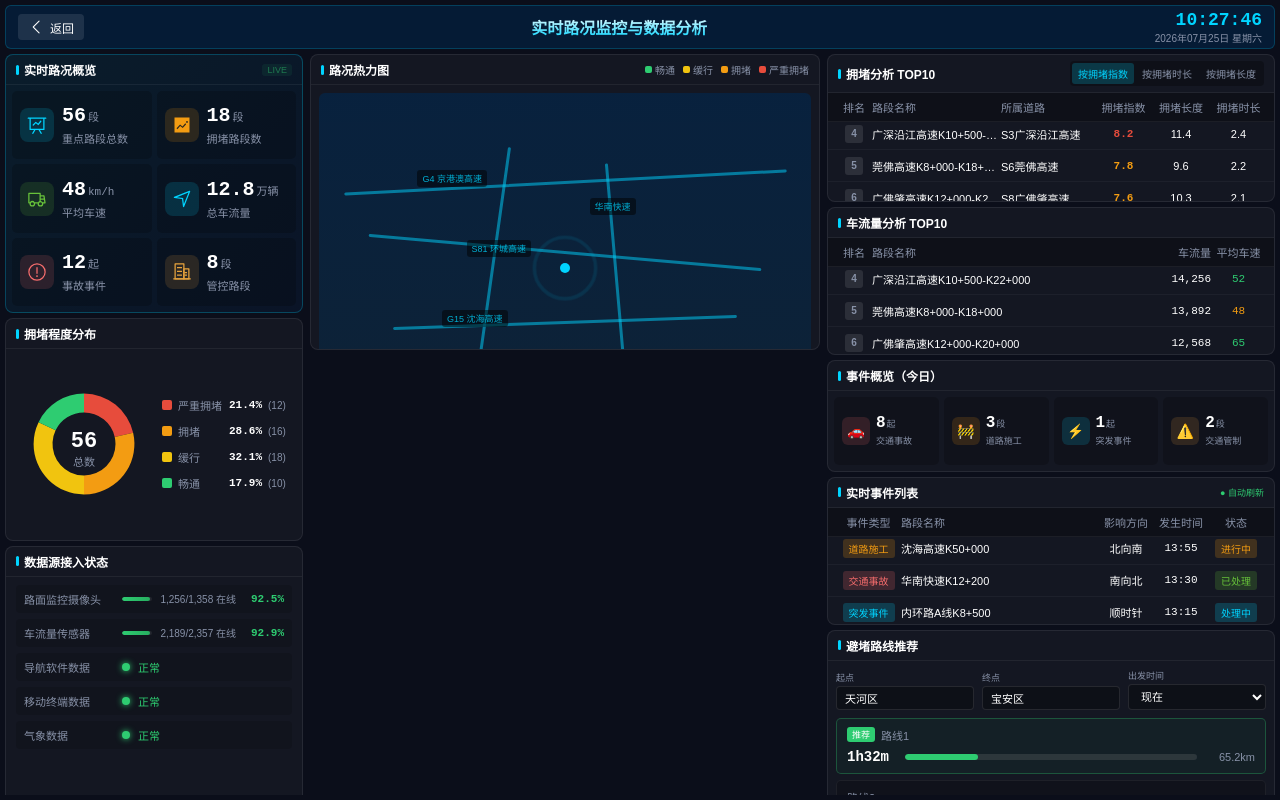
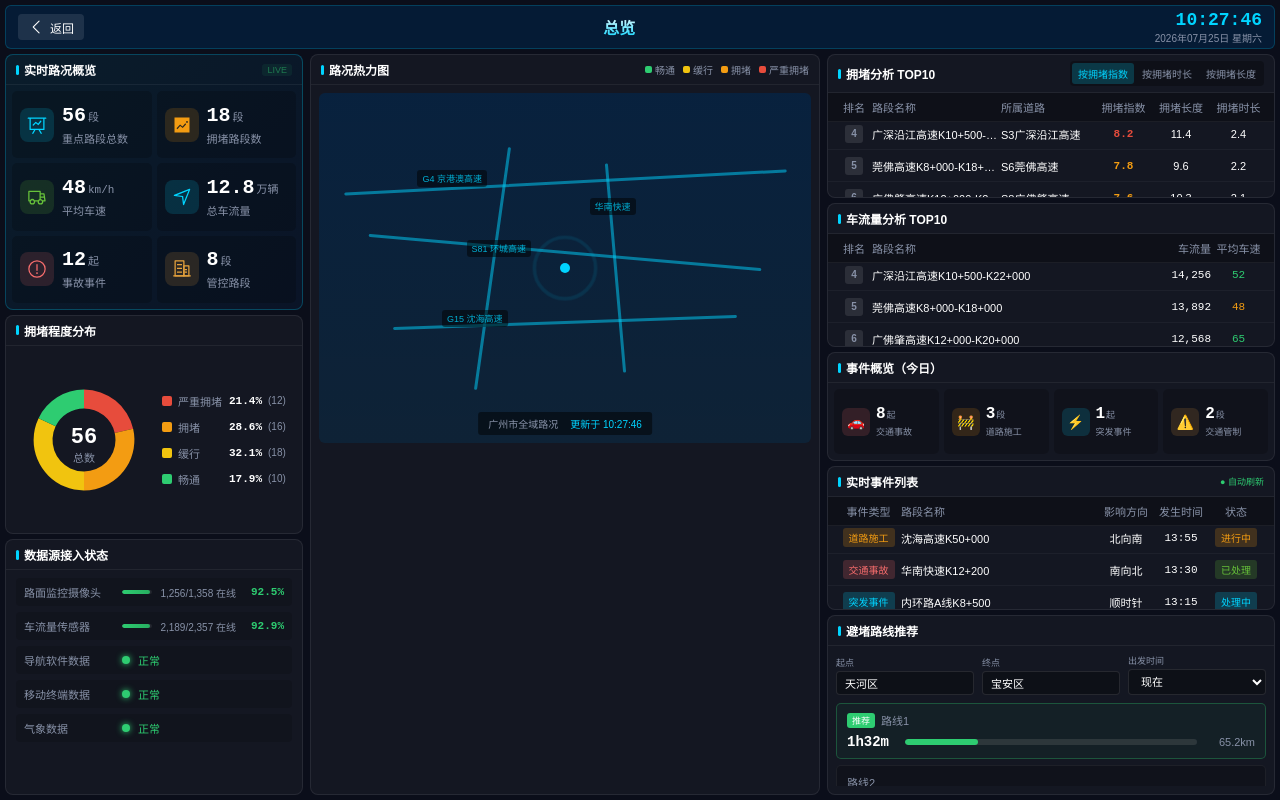
Before and after one commit to xinrun0928/rbac-design, a Vue app: page /dispatch/road/screen/overview in a window 1280 px wide. Built offline with nearby package versions, Linux system fonts and the light colour scheme.

Commit message:
feat: update page title and improve layout responsiveness in Overview.vue

```diff
--- a/src/views/dispatch/road/screen/Overview.vue
+++ b/src/views/dispatch/road/screen/Overview.vue
@@ -377,7 +377,7 @@
         <el-icon :size="18"><ArrowLeft /></el-icon>
         <span>返回</span>
       </div>
-      <div class="page-title">实时路况监控与数据分析</div>
+      <div class="page-title">总览</div>
       <div class="top-time">
         <div class="time-value">{{ currentTime }}</div>
         <div class="date-value">{{ currentDate }}</div>
@@ -886,16 +886,18 @@ onUnmounted(() => {
   flex-direction: column;
   gap: 5px;
   overflow: hidden;
+  min-height: 0;
   padding-right: 2px;
 
   .panel {
     display: flex;
     flex-direction: column;
     min-height: 0;
-
-    &:nth-child(1) { flex: 0 0 35%; }
-    &:nth-child(2) { flex: 0 0 30%; }
-    &:nth-child(3) { flex: 0 0 35%; }
+    overflow: hidden;
+
+    &:nth-child(1) { flex: 35; }
+    &:nth-child(2) { flex: 30; }
+    &:nth-child(3) { flex: 35; }
   }
 }
 
@@ -996,9 +998,11 @@ onUnmounted(() => {
   flex-direction: column;
   gap: 5px;
   min-width: 0;
+  min-height: 0;
+  overflow: hidden;
 
   .map-panel {
-    flex: 0 0 40%;
+    flex: 4;
 
     .map-legend {
       display: flex;
@@ -1138,16 +1142,18 @@ onUnmounted(() => {
   flex-direction: column;
   gap: 5px;
   overflow: hidden;
+  min-height: 0;
   padding-left: 2px;
 
   .panel {
-    flex: 0 0 20%;
+    flex: 20;
     display: flex;
     flex-direction: column;
     min-height: 0;
-
-    &:nth-child(3) { flex: 0 0 15%; }
-    &:nth-child(5) { flex: 0 0 25%; }
+    overflow: hidden;
+
+    &:nth-child(3) { flex: 15; }
+    &:nth-child(5) { flex: 25; }
   }
 }
 
```
